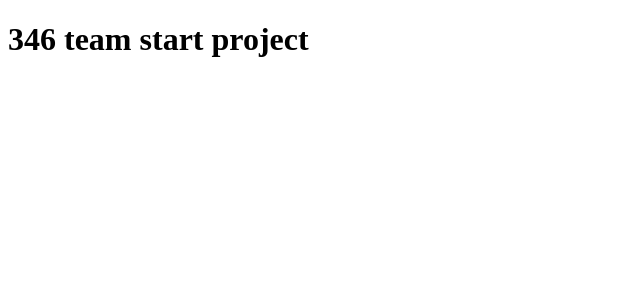
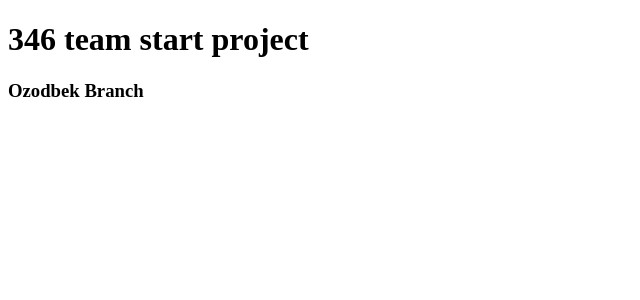
Before and after one commit to Ziyoviddin880/team346, a React (Vite) app: page / in a window 1280 px wide. Shown: the top 300 px of the page, without its empty margins (0-640 px from the left). Built offline with nearby package versions, Linux system fonts and the light colour scheme.

Commit message:
Add Ozodbek

```diff
--- a/src/App.jsx
+++ b/src/App.jsx
@@ -1,9 +1,10 @@
-import React from "react";
+// import React from "react";
 
 function App() {
   return (
     <div>
       <h1>346 team start project</h1>
+      <h3>Ozodbek Branch</h3>
     </div>
   );
 }
```
Also changed, not shown: 1 other file (tests, documents, lock files or other folders).
